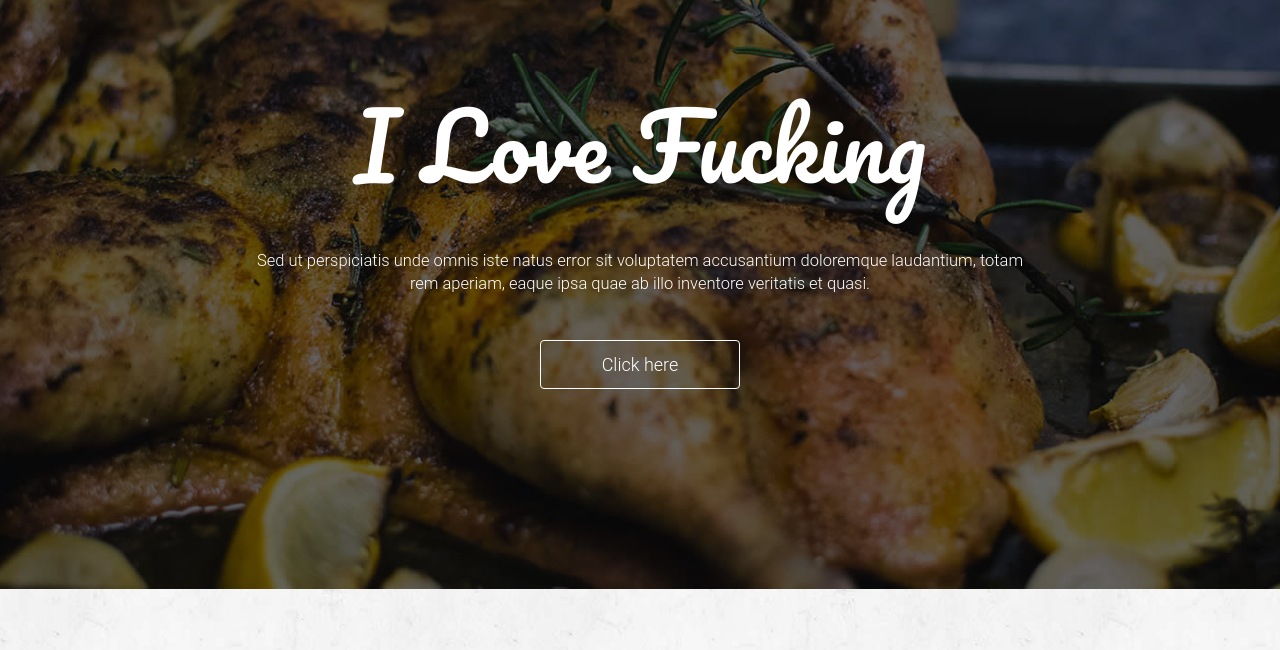
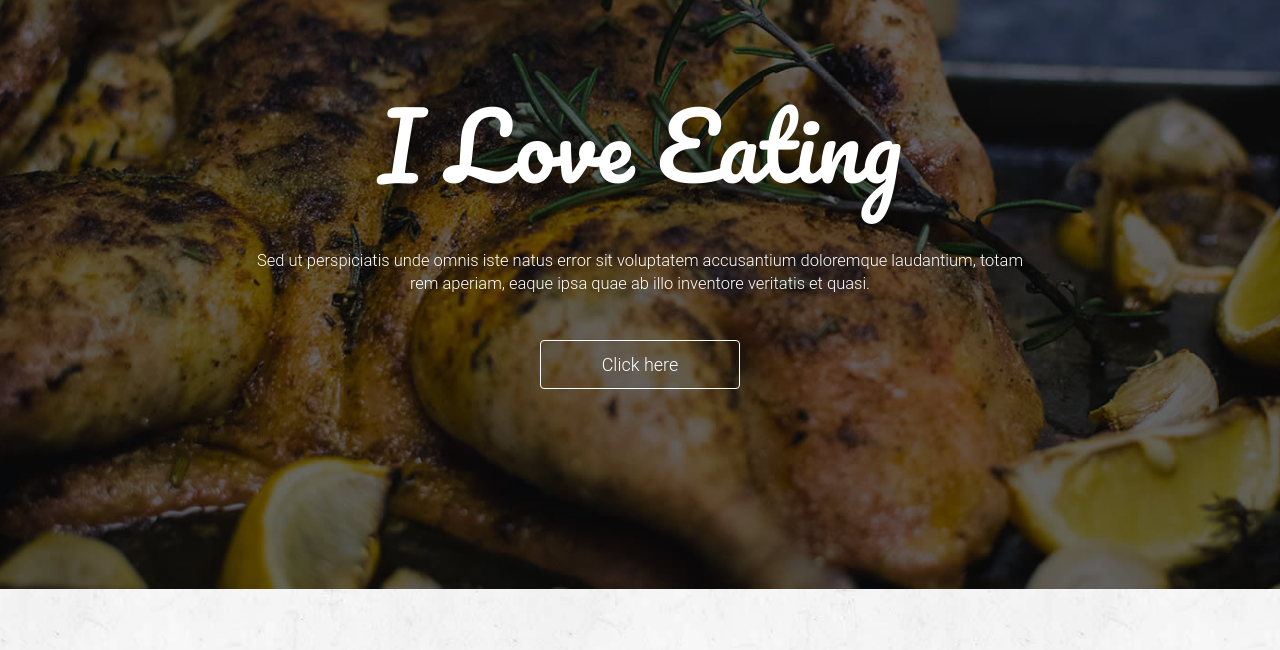
Before and after one commit to sajithten/food, a plain HTML site: page index.html in a window 1280 px wide. Shown: the part 150-800 px from the top of the page. Drawn offline with Linux system fonts and the light colour scheme.

Commit message:
Update index.html

```diff
--- a/index.html
+++ b/index.html
@@ -107,7 +107,7 @@
                         <div class="main_slider text-center">
                             <div class="col-md-12">
                                 <div class="main_slider_content wow zoomIn" data-wow-duration="1s">
-                                    <h1>I Love Fucking</h1>
+                                    <h1>I Love Eating</h1>
                                     <p>Sed ut perspiciatis unde omnis iste natus error sit voluptatem accusantium doloremque laudantium, totam rem aperiam, eaque ipsa quae ab illo inventore veritatis et quasi. </p>
                                     <button href="" class="btn-lg">Click here</button>
                                 </div>
```
